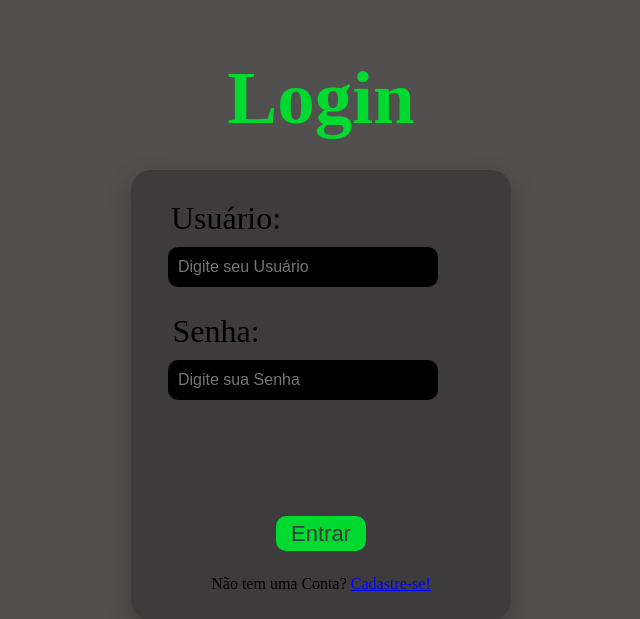
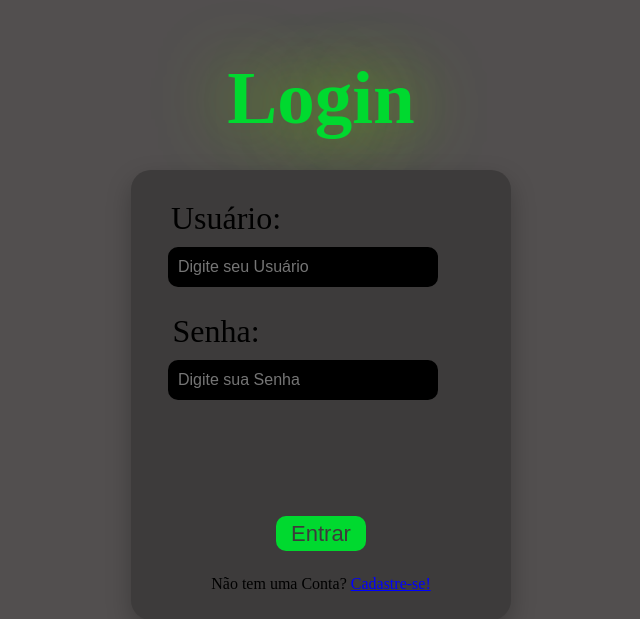
Before and after one commit to HofficeF/Sistema-academia, a PHP site: page / in a window 1280 px wide. Shown: the top 619 px of the page, without its empty margins (319-959 px from the left). Run offline with PHP 8.4, Linux system fonts and the light colour scheme.

Commit message:
Título melhorado

```diff
--- a/SITE/css/cadastro.css
+++ b/SITE/css/cadastro.css
@@ -9,6 +9,7 @@
     font-size: 75px;
     position: relative;
     top: 55px;
+    text-shadow: 0 0 70px rgba(114, 199, 4);
 }
 
 #fundo{
--- a/SITE/css/index.css
+++ b/SITE/css/index.css
@@ -9,6 +9,7 @@
     font-size: 75px;
     position: relative;
     top: 55px;
+    text-shadow: 0 0 70px rgba(114, 199, 4);
 }
 
 #fundo{
```
